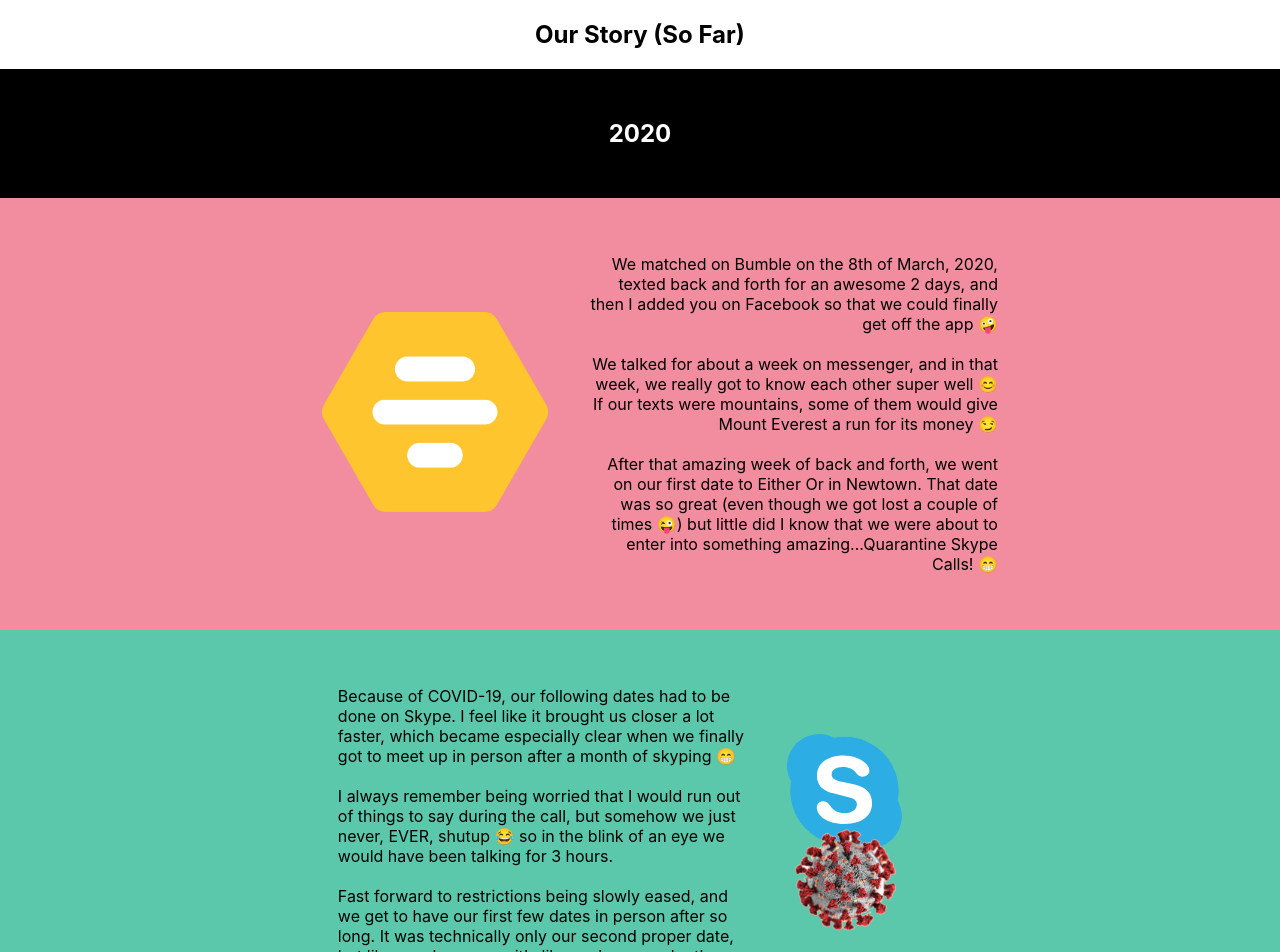
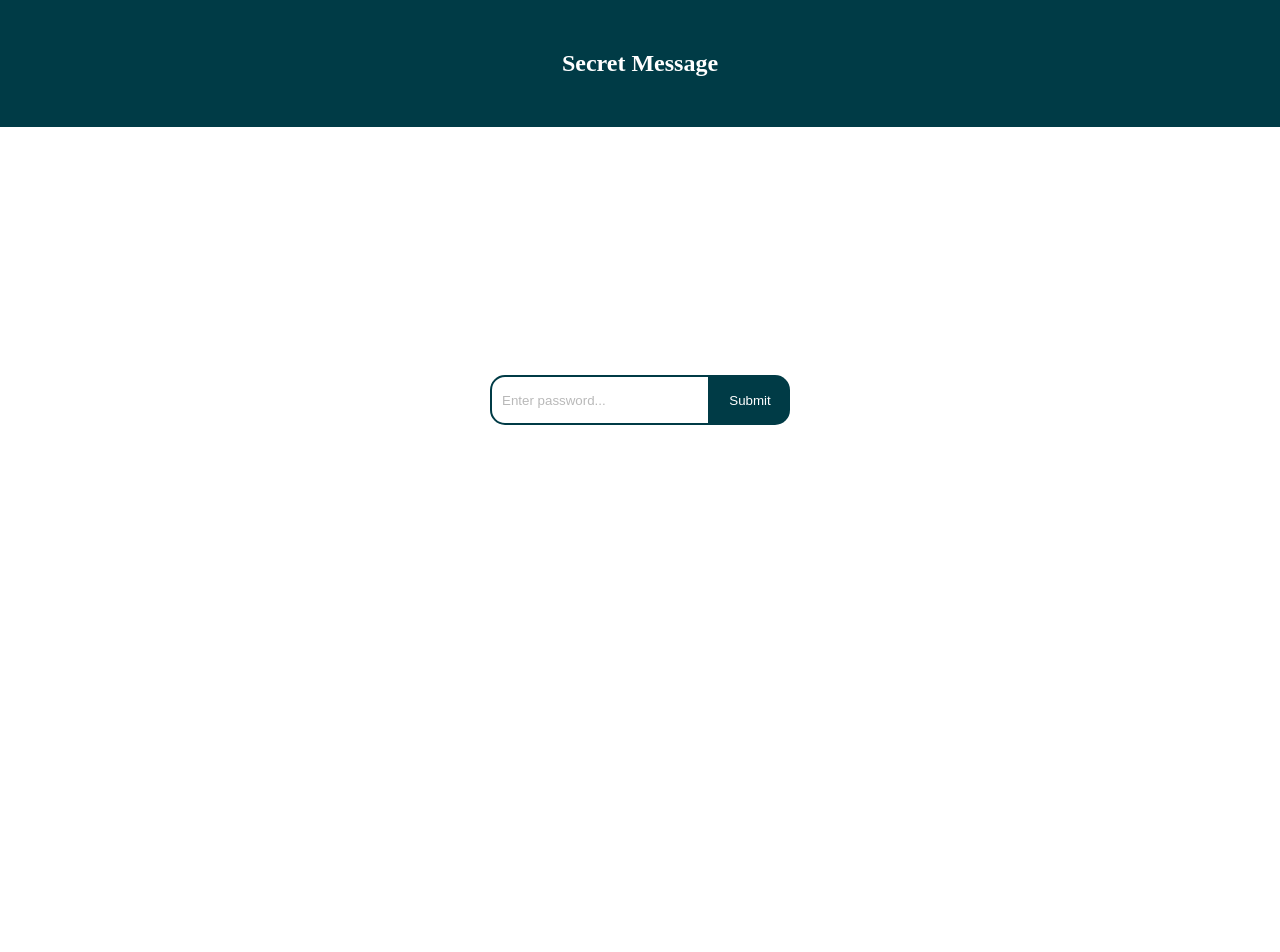
Before and after one commit to italiaiello/story-so-far, a React (Create React App) app: page / in a window 1280 px wide. Shown: the top 952 px of the page. After the commit the page ends 800 px from the top, so only its background shows below. Built offline with nearby package versions, Linux system fonts and the light colour scheme.

Commit message:
finished styling site

```diff
--- a/src/App.css
+++ b/src/App.css
@@ -1,6 +1,7 @@
 .App {
   min-height: 100vh;
   text-align: center;
+  font-family: Montserrat, "Sans Serif";
 }
 
 .hide {
@@ -21,44 +22,122 @@
 
 h2 {
   padding: 50px 0;
-  background-color: black;
+  background-color: #003b46;
   color: white;
-  margin-bottom: 0;
+  margin: 0;
 }
 
-.step-blue {
-  /* background-color: #375e97; */
-  background-color: #98dbc6;
-  color: white
-}
-
-.step-red {
-  /* background-color: #fb6542; */
-  background-color: #5bc8ac;
-  color: black
-}
-
-.step-yellow {
-  /* background-color: #ffbb00; */
-  background-color: #e6d72a;
-}
-
-.step-green {
-  /* background-color: #3f681c; */
-  background-color: #f18d9e;
-
+span {
+  font-size: 1.3rem
 }
 
 /* Start Screen */
 
+#startScreen {
+  display: flex;
+  flex-direction: column;
+  justify-content: center;
+  align-items: center;
+  position: relative;
+  height: 100vh;
+}
+
+#startScreen h2 {
+  width: 100%;
+  position: absolute;
+  top: 0;
+}
+
+form {
+  display: flex;
+  justify-content: space-around;
+  height: 50px;
+  width: 300px;
+}
+
+#password {
+  border: 2px solid #003b46;
+  border-top-left-radius: 15px;
+  border-bottom-left-radius: 15px;
+  padding: 0 10px;
+  flex: 2;
+  background: none;
+  outline: none;
+  color: #003b46;
+}
+
+#password::placeholder {
+  color: rgb(185, 185, 185);
+}
+
+#submitButton {
+  width: 80px;
+  height: 100%;
+  border: none;
+  background-color: #003b46;
+  outline: none;
+  border-top-right-radius: 15px;
+  border-bottom-right-radius: 15px;
+  color: white;
+}
+
 .errorMessage {
-  color: red
+  color: rgb(190, 2, 2);
+  text-align: center;
 }
 
 /* Message */
 
+#titlePage {
+  width: 100%;
+  height: 100vh;
+  display: flex;
+  flex-direction: column;
+  justify-content: center;
+  align-items: center;
+  position: relative;
+  background: linear-gradient(to bottom, #c4dfe6, #003b46);
+}
+
+#title {
+  font-size: 5rem;
+}
+
+#abstract {
+  width: 50%;
+  text-align: center;
+  color: white;
+  font-size: 1.5rem;
+}
+
+#scrollDown {
+  position: absolute;
+  bottom: 20px;
+  color: #b8b8b8;
+}
+
+#arrow {
+    border: solid #b8b8b8;
+    border-width: 0 1px 1px 0;
+    display: inline-block;
+    padding: 10px;
+    transform: rotate(45deg);
+    -webkit-transform: rotate(45deg);
+}
+
+/* Years */
+
 .stepContainer {
   padding: 40px 0;
+  /* background-color: #5bc8ac */
+  background-color: #66a5ad;
+  color: white;
+}
+
+.stepContainer:nth-child(even) {
+  /* background-color: #8cd9c5; */
+  background-color: #c4dfe6;
+  color: black;
 }
 
 .step, .step-column {
@@ -71,6 +150,7 @@
   display: flex;
   justify-content: center;
   align-items: center;
+  flex-wrap: wrap;
 }
 
 .step-column p {
@@ -104,3 +184,77 @@
   height: auto;
   border-radius: 30px;
 }
+
+#finalMessage {
+  min-height: 300px;
+  background-color: #003b46;
+  display: flex;
+  flex-direction: column;
+  justify-content: center;
+  align-items: center;
+  color: white;
+}
+
+#finalMessage h2 {
+  padding: 15px 0;
+  background: none;
+}
+
+#finalMessage p {
+  width: 60%;
+  text-align: center;
+}
+
+/* Portrait Phones */
+@media only screen
+  and (min-device-width: 320px)
+  and (max-device-width: 480px)
+  and (orientation: portrait) {
+
+    /* Message */
+    #title {
+      font-size: 3.5rem;
+      width: 80%;
+    }
+
+    #abstract {
+      width: 80%;
+      font-size: 1.4rem;
+    }
+
+    .alignRight p {
+      text-align: left;
+    }
+
+    .description {
+      width: 80%;
+      text-align: left;
+    }
+
+    .imageContainer img {
+      width: auto;
+      height: 150px;
+    }
+
+    #zooImage {
+      width: 80%;
+      height: auto;
+      margin: 0 auto;
+      margin-bottom: 30px
+    }
+
+    #zooImage img {
+      width: 100%;
+      height: auto;
+      border-radius: 20px;
+    }
+
+    .step-column p {
+      width: 80%;
+    }
+
+    #skype-calls {
+      display: flex;
+      flex-direction: column-reverse;
+    }
+}
--- a/src/App.js
+++ b/src/App.js
@@ -6,7 +6,7 @@
 
 function App() {
 
-  const [route, setRoute] = useState('home')
+  const [route, setRoute] = useState('start')
 
   const onRouteChange = newRoute => {
     setRoute(newRoute)
--- a/src/components/Message/Message.js
+++ b/src/components/Message/Message.js
@@ -4,7 +4,14 @@
 const Message = () => {
     return (
         <section id="message">
-            <h1>Our Story (So Far)</h1>
+            <article id="titlePage">
+                <h1 id="title">The Story Of Us</h1>
+                <p id="abstract">A showcase of all the best memories and moments of our relationship so far</p>
+                <div id="scrollDown">
+                    <p>Scroll down</p>
+                    <div id="arrow"></div>
+                </div>
+            </article>
             <Year2020 />
         </section>
     )
--- a/src/components/StartScreen/StartScreen.js
+++ b/src/components/StartScreen/StartScreen.js
@@ -2,7 +2,7 @@
 
 const StartScreen = ({ onRouteChange }) => {
 
-    const password = "eggFace"
+    const password = "fermented"
     const [isValid, setIsValid] = useState(true)
     const [passwordEntered, setPasswordEntered] = useState('')
 
@@ -38,13 +38,13 @@
     return (
         <section id="startScreen">
             <h2>Secret Message</h2>
-            <h3>Enter the password to unlock it</h3>
-            <form onSubmit={onPasswordSubmit} onKeyPress={onEnterPress}>
-                <label htmlFor="password">Password</label>
-                <input id="password" name="password" placeholder="Enter password..." onKeyPress={onEnterPress} onChange={onPasswordChange} />
-                <button onClick={onPasswordSubmit}>Submit</button>
-            </form>
-            <p className={isValid ? 'hide' : 'errorMessage show'}>That password is incorrect</p>
+            <article>
+                <form onSubmit={onPasswordSubmit} onKeyPress={onEnterPress}>
+                    <input id="password" name="password" type="password" placeholder="Enter password..." onKeyPress={onEnterPress} onChange={onPasswordChange} />
+                    <button id="submitButton" onClick={onPasswordSubmit}>Submit</button>
+                </form>
+                <p className={isValid ? 'hide' : 'errorMessage show'}>That password is incorrect</p>
+            </article>
         </section>
     )
 }
--- a/src/components/Years/Year2020.js
+++ b/src/components/Years/Year2020.js
@@ -8,7 +8,7 @@
     return (
         <section>
             <h2 className="year">2020</h2>
-            <article className="stepContainer step-green">
+            <article className="stepContainer">
                 <article id="bumble" className="step alignRight">
                     <figure id="logo" className="imageContainer">
                         <img src={BumbleLogo} alt="Bumble logo" />
@@ -20,7 +20,7 @@
                         <br />
                         We talked for about a week on messenger, and in that week, we really got to know each other super well
                         <Emoji symbol=" 😊 " />  If our texts were mountains, some of them would give Mount Everest a run for its
-                        money <Emoji symbol="😏" />
+                        money <Emoji symbol=" 😏" />
                         <br />
                         <br />
                         After that amazing week of back and forth, we went on our first date to Either Or in Newtown. That date
@@ -29,21 +29,21 @@
                     </p>
                 </article>
             </article>
-            <article className="stepContainer step-red">
+            <article className="stepContainer">
                 <article id="skype-calls" className="step">
                     <p className="description">
-                        Because of COVID-19, our following dates had to be done on Skype. I feel like it brought
-                        us closer a lot faster, which became especially clear when we finally got to
-                        meet up in person after a month of skyping <Emoji symbol="😁" />
+                        Because of COVID-19, our following dates had to be done over Skype. It brought
+                        us closer a lot faster which became especially clear when we finally got to
+                        meet up in person after a month of skyping <Emoji symbol=" 😁" />
                         <br />
                         <br />
                         I always remember being worried that I would run out of things to say during the call, but
-                        somehow we just never, EVER, shutup <Emoji symbol=" 😂 " /> so in the blink of an eye we would have been talking for
+                        somehow we just never, EVER, shut up <Emoji symbol=" 😂 " /> so in the blink of an eye we would have been talking for
                         3 hours.
                         <br />
                         <br />
-                        Fast forward to restrictions being slowly eased, and we get to have our first few dates in person after so
-                        long. It was technically only our second proper date, but like we always say, it's like we knew each other
+                        Fast forward to restrictions being slowly eased, and we get to have a few more dates in person after so
+                        long. It was technically only our second proper date, but like we always say, it was like we knew each other
                         for ages <Emoji symbol=" 🤗 " />
                     </p>
                     <figure id="skype-covid" className="imageContainer">
@@ -51,16 +51,28 @@
                     </figure>
                 </article>
             </article>
-            <article className="stepContainer step-yellow">
+            <article className="stepContainer">
                 <article className="step-column">
                     <figure id="zooImage" className="imageContainer">
                         <img src={ZooImage} alt="Us at the zoo" />
                     </figure>
-                    <p>The best date we had so far without a doubt <Emoji symbol=" 😊" /> We spent the whole day together, and it was the first time when
+                    <p>The best date we had so far, without a doubt <Emoji symbol=" 😊" /> We spent the whole day together, and it was the first time when
                         we walked around hand-in-hand (it was such an amazing feeling <Emoji symbol=" 😉 " />). Whenever I would see you smiling at me,
                         it was like we were in our own little bubble and nothing else mattered <Emoji symbol=" 🤗 " />
+                        <br />
+                        <br />
+                        When it came time to grab some dinner, your idea to have a pizza picnic in the park was such an amazing idea.
+                        <br />
+                        <br />
+                        Another reason why it was such a special date was because it was the day we agreed to make our relationship official. I was expecting to
+                        have to ask you to be my girlfriend in a more formal way <Emoji symbol=" 😂 " /> but we just ended up agreeing to it so casually, which
+                        made it so much better <Emoji symbol=" 😊 " /> It was a real testament to how comfortable we've become with each other.
                     </p>
                 </article>
+            </article>
+            <article id="finalMessage">
+                <h2>To be continued ...</h2>
+                <p>I'm looking forward to making some more amazing memories with you <Emoji symbol=" 😊" /></p>
             </article>
         </section>
     )
```
